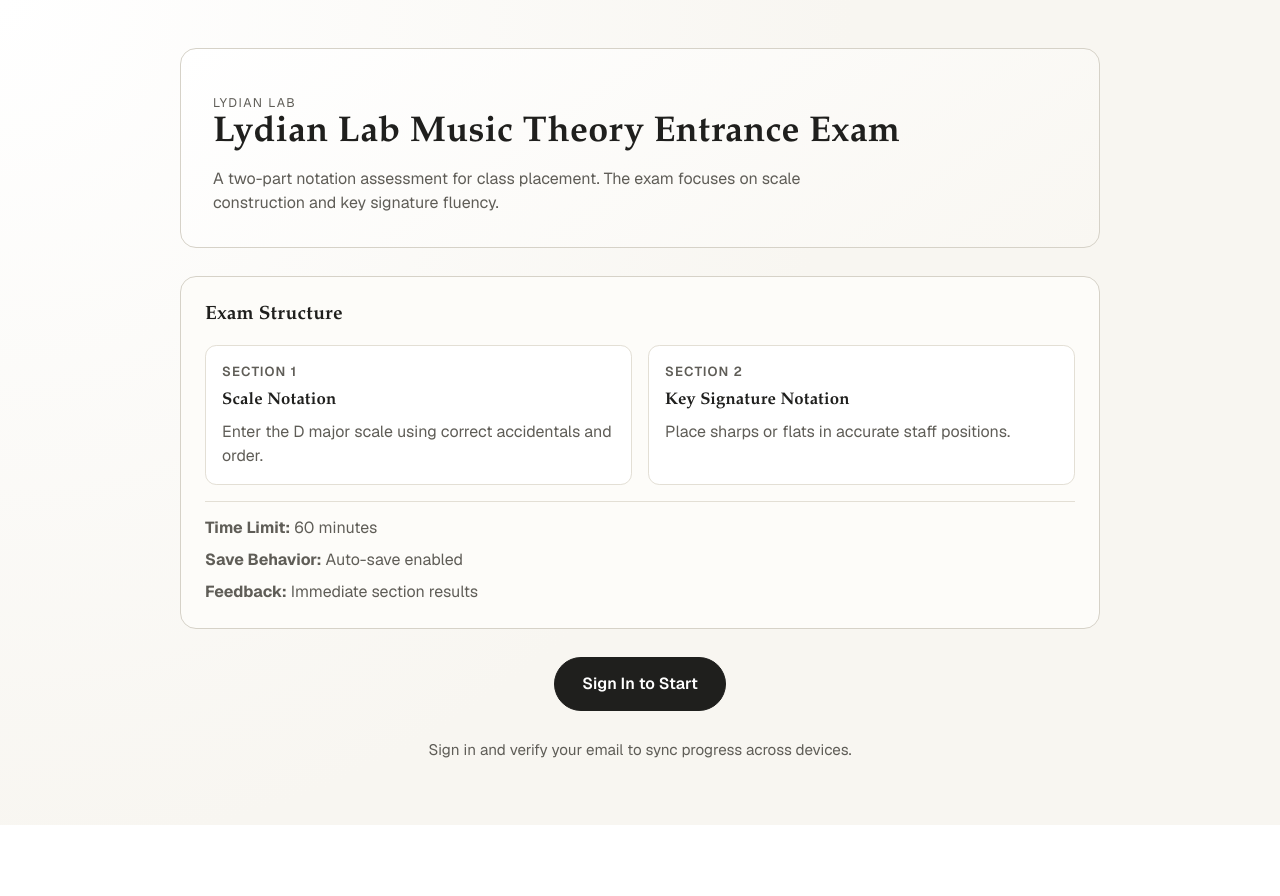
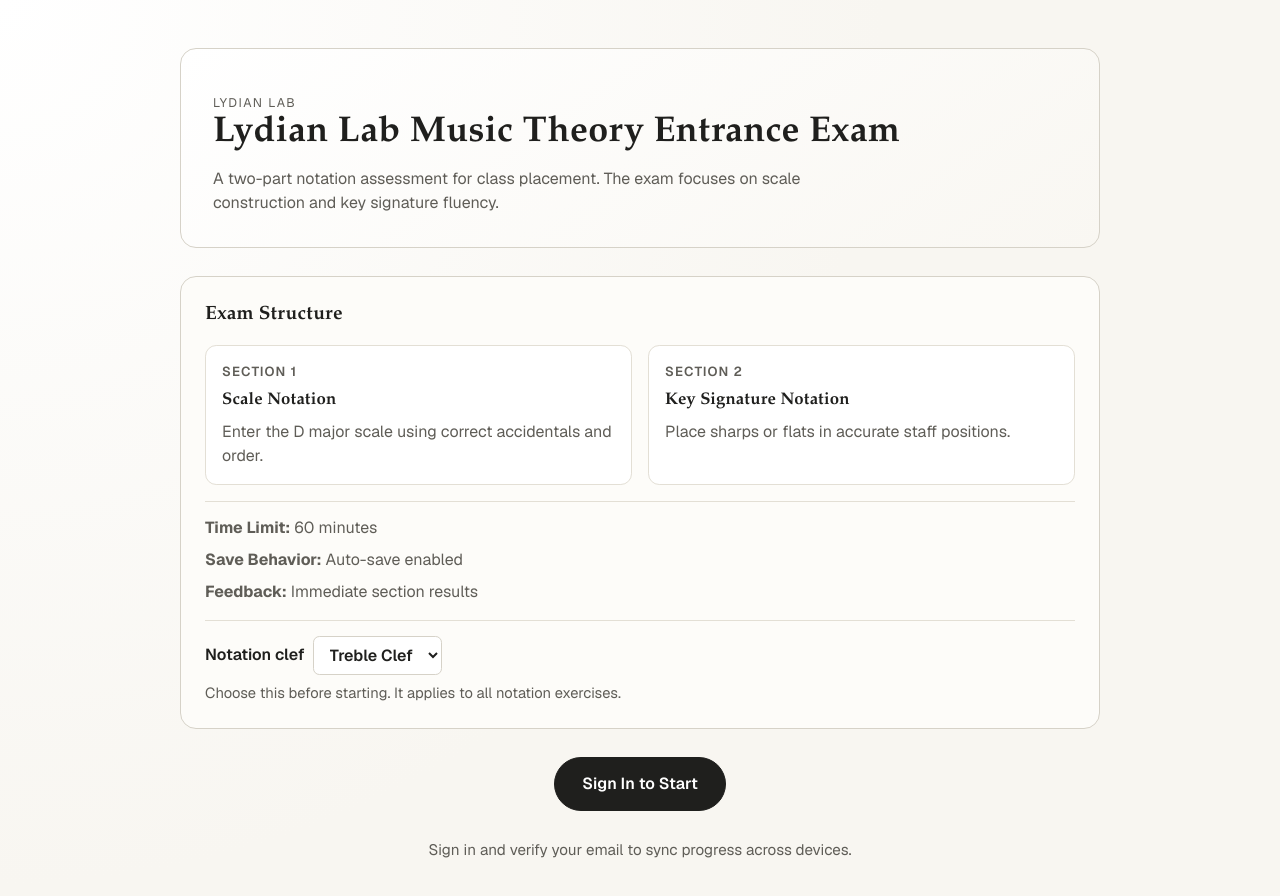
Before and after one commit to BrettEastman/ll-exam, a Next.js app: page / in a window 1280 px wide. Shown: the top 896 px of the page. Before the commit the page ends 825 px from the top, so only its background shows below. Built offline with nearby package versions, Linux system fonts and the light colour scheme; no server answers.

Commit message:
refactor: move clef selector to home page and enable finish examalways

```diff
--- a/app/page.module.css
+++ b/app/page.module.css
@@ -90,6 +90,36 @@
   color: var(--color-muted);
 }
 
+.clefPicker {
+  margin-top: 1rem;
+  border-top: 1px solid var(--color-border-soft);
+  padding-top: 0.9rem;
+  display: grid;
+  gap: 0.45rem;
+}
+
+.clefPicker label {
+  display: inline-flex;
+  align-items: center;
+  gap: 0.55rem;
+  font-weight: 600;
+}
+
+.clefPicker select {
+  border: 1px solid var(--color-border);
+  border-radius: var(--radius-sm);
+  background: #fff;
+  color: var(--color-ink);
+  padding: 0.45rem 0.7rem;
+  font: inherit;
+}
+
+.clefPicker p {
+  margin: 0;
+  color: var(--color-muted);
+  font-size: 0.92rem;
+}
+
 .ctaWrap {
   display: flex;
   justify-content: center;
--- a/app/page.tsx
+++ b/app/page.tsx
@@ -3,10 +3,55 @@
 import Link from "next/link";
 import styles from "./page.module.css";
 import { useAuthSession } from "@/features/auth/state/AuthProvider";
+import { useExamDraft } from "@/features/exam/state/useExamDraft";
 
 export default function Home() {
   const { user, isReady, isConfigured } = useAuthSession();
+  const { draft, isHydrated, patchDraft } = useExamDraft();
   const canEnterExam = !isConfigured || Boolean(user?.emailVerified);
+  const hasStartedNotationExercise =
+    draft.keySignature.notes.length > 0 ||
+    Boolean(draft.keySignature.result) ||
+    draft.keySignatureCMinor.notes.length > 0 ||
+    Boolean(draft.keySignatureCMinor.result) ||
+    draft.scale.notes.length > 0 ||
+    Boolean(draft.scale.result) ||
+    draft.scaleBMinor.notes.length > 0 ||
+    Boolean(draft.scaleBMinor.result);
+
+  const handleClefChange = (nextClef: "treble" | "bass") => {
+    patchDraft((prev) => {
+      if (prev.selectedClef === nextClef) {
+        return prev;
+      }
+
+      return {
+        ...prev,
+        currentPage: 1,
+        selectedClef: nextClef,
+        keySignature: {
+          clef: nextClef,
+          notes: [],
+          result: null,
+        },
+        keySignatureCMinor: {
+          clef: nextClef,
+          notes: [],
+          result: null,
+        },
+        scale: {
+          clef: nextClef,
+          notes: [],
+          result: null,
+        },
+        scaleBMinor: {
+          clef: nextClef,
+          notes: [],
+          result: null,
+        },
+      };
+    });
+  };
 
   return (
     <main className={styles.page}>
@@ -44,6 +89,24 @@
             <strong>Feedback:</strong> Immediate section results
           </p>
         </div>
+
+        <div className={styles.clefPicker}>
+          <label>
+            Notation clef
+            <select
+              value={draft.selectedClef}
+              onChange={(event) =>
+                handleClefChange(event.target.value as "treble" | "bass")
+              }
+            >
+              <option value="treble">Treble Clef</option>
+              <option value="bass">Bass Clef</option>
+            </select>
+          </label>
+          <p>
+            Choose this before starting. It applies to all notation exercises.
+          </p>
+        </div>
       </section>
 
       <div className={styles.ctaWrap}>
```
Also changed, not shown: app/exam/[page]/page.module.css (+0 -23 lines), app/exam/[page]/page.tsx (+96 -76 lines).
